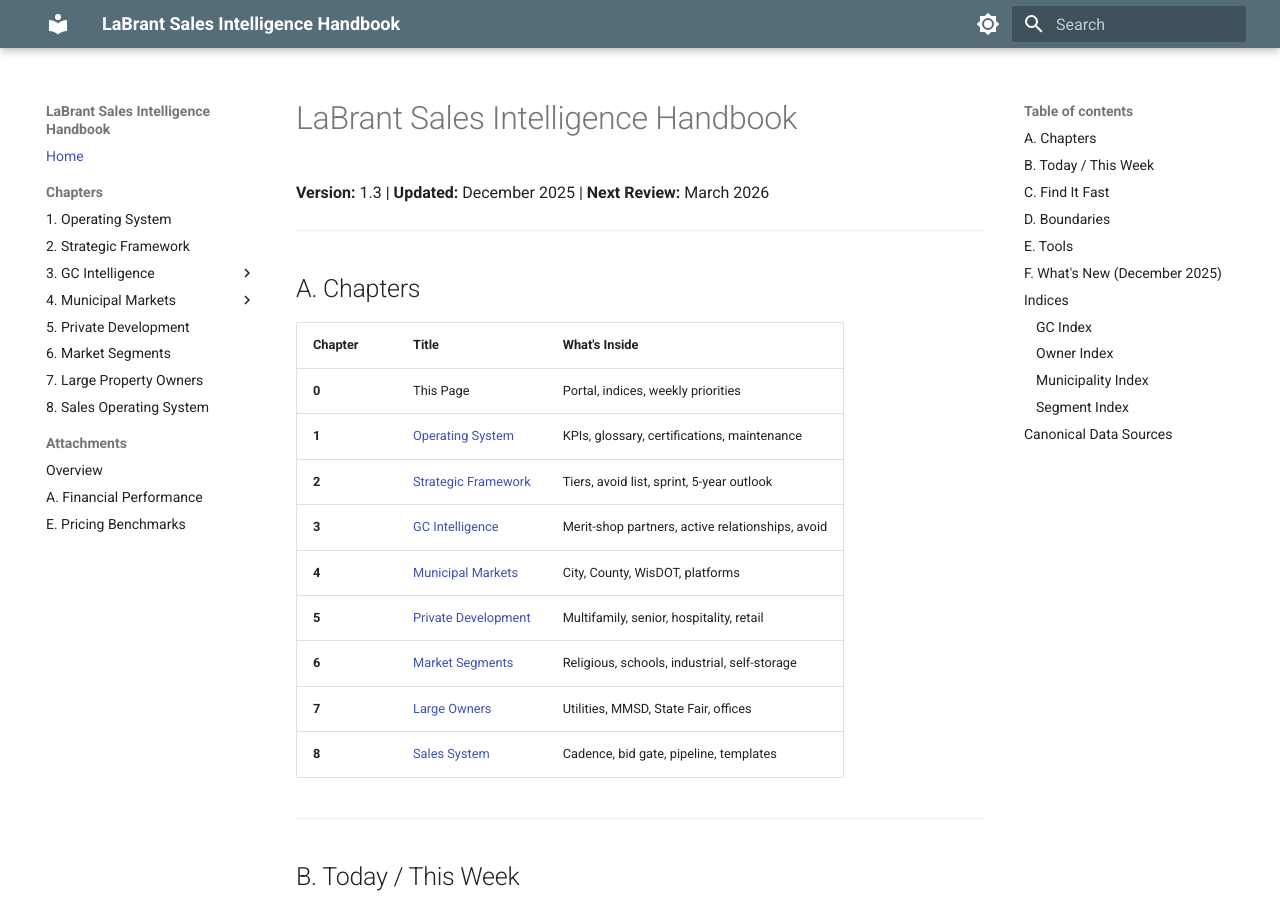
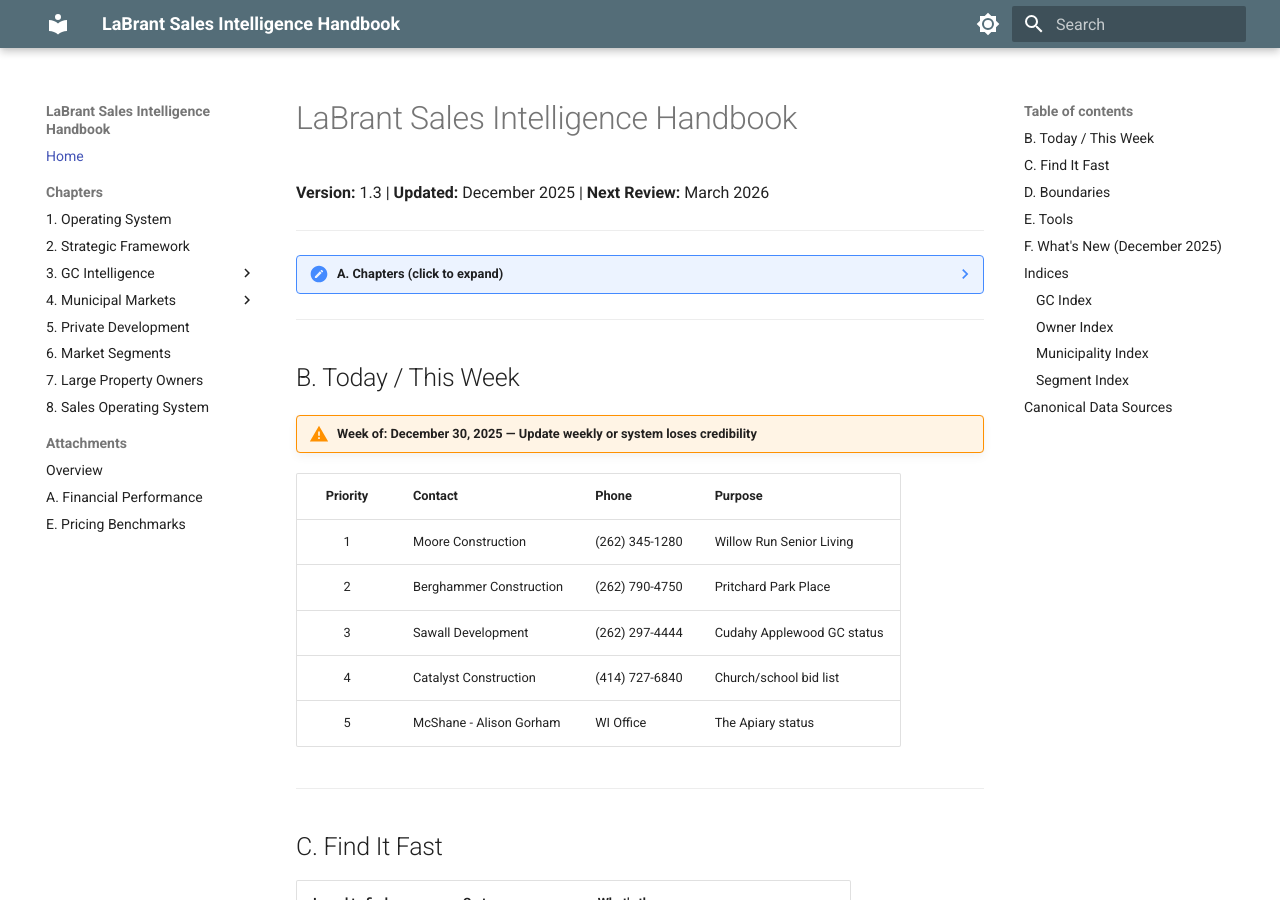
Before and after one commit to LaBrant-Associates-LLC/labrant-sales-intelligence, an MkDocs documentation site: the page built from docs/index.md, in a window 1280 px wide and 900 px high. Built offline with MkDocs 1.6.1 and Material for MkDocs 9.7.7, drawn with Linux system fonts in a browser that asks for light colours.

Commit message:
Make A. Chapters collapsible/foldable

```diff
--- a/docs/index.md
+++ b/docs/index.md
@@ -4,19 +4,19 @@
 
 ---
 
-## A. Chapters
+??? note "A. Chapters (click to expand)"
 
-| Chapter | Title | What's Inside |
-|---------|-------|---------------|
-| **0** | This Page | Portal, indices, weekly priorities |
-| **1** | [Operating System](ch1-operating-system.md) | KPIs, glossary, certifications, maintenance |
-| **2** | [Strategic Framework](ch2-strategic-framework.md) | Tiers, avoid list, sprint, 5-year outlook |
-| **3** | [GC Intelligence](ch3-gc-intelligence/index.md) | Merit-shop partners, active relationships, avoid |
-| **4** | [Municipal Markets](ch4-municipal/index.md) | City, County, WisDOT, platforms |
-| **5** | [Private Development](ch5-private-development.md) | Multifamily, senior, hospitality, retail |
-| **6** | [Market Segments](ch6-market-segments.md) | Religious, schools, industrial, self-storage |
-| **7** | [Large Owners](ch7-large-owners.md) | Utilities, MMSD, State Fair, offices |
-| **8** | [Sales System](ch8-sales-system.md) | Cadence, bid gate, pipeline, templates |
+    | # | Chapter | What's Inside |
+    |:-:|---------|---------------|
+    | 0 | This Page | Portal, indices, weekly priorities |
+    | 1 | [Operating System](ch1-operating-system.md) | KPIs, glossary, certifications, maintenance |
+    | 2 | [Strategic Framework](ch2-strategic-framework.md) | Tiers, avoid list, sprint, 5-year outlook |
+    | 3 | [GC Intelligence](ch3-gc-intelligence/index.md) | Merit-shop partners, active relationships, avoid |
+    | 4 | [Municipal Markets](ch4-municipal/index.md) | City, County, WisDOT, platforms |
+    | 5 | [Private Development](ch5-private-development.md) | Multifamily, senior, hospitality, retail |
+    | 6 | [Market Segments](ch6-market-segments.md) | Religious, schools, industrial, self-storage |
+    | 7 | [Large Owners](ch7-large-owners.md) | Utilities, MMSD, State Fair, offices |
+    | 8 | [Sales System](ch8-sales-system.md) | Cadence, bid gate, pipeline, templates |
 
 ---
 
```
